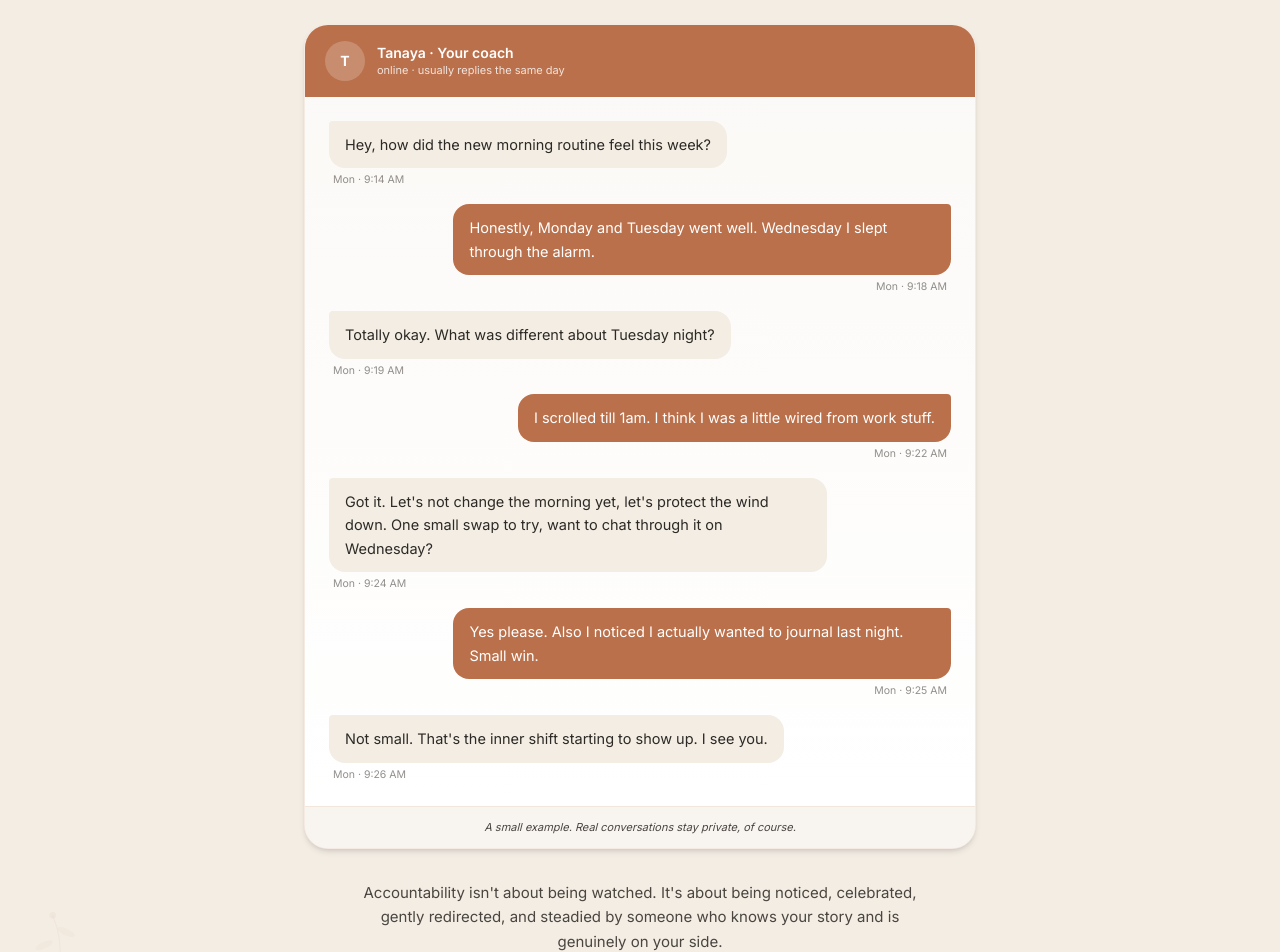
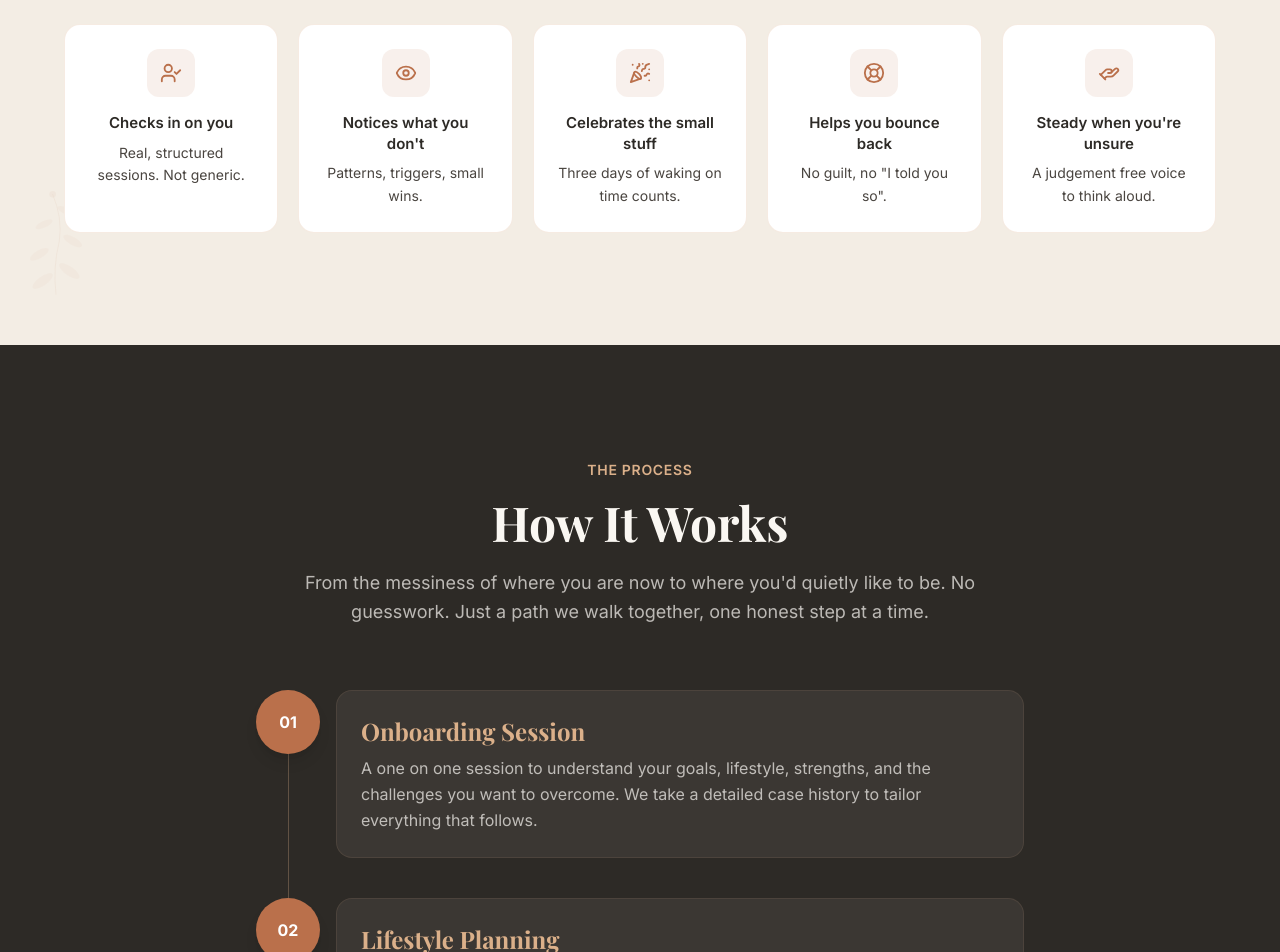
Before and after one commit to tanayapsyche/Saantvanaa, a Next.js app: page / in a window 1280 px wide. Shown: the part 2160-3112 px from the top of the page. Built offline with nearby package versions, Linux system fonts and the light colour scheme; a web font is replaced by a local one.

Commit message:
Revert: restore homepage Process + compact Accountability; remove emotional wellness essay; remove brain comparison pending redesign

```diff
--- a/src/app/adhd/ADHDContent.tsx
+++ b/src/app/adhd/ADHDContent.tsx
@@ -11,7 +11,6 @@ import {
 } from "lucide-react";
 import { ADHDQuiz } from "@/components/adhd/ADHDQuiz";
 import { ADHDBrainDiagram } from "@/components/adhd/ADHDBrainDiagram";
-import { BrainComparison } from "@/components/adhd/BrainComparison";
 
 // "What you might call it / What it actually is" — real adult ADHD experiences
 // that most people quietly chalk up to personal failings.
@@ -254,25 +253,13 @@ export function ADHDContent() {
         </div>
       </section>
 
-      {/* Brain Comparison */}
+      {/* Interactive Brain Diagram */}
       <section className="py-20 lg:py-28 bg-white">
         <div className="max-w-7xl mx-auto px-4 sm:px-6 lg:px-8">
           <SectionHeading
             label="Through the Lens of Science"
-            title="Two Brains, Side by Side."
-            subtitle="A neurotypical brain and an ADHD brain are doing genuinely different things on the inside. Here's what changes, and why so much of your daily experience makes more sense once you see it."
-          />
-          <BrainComparison />
-        </div>
-      </section>
-
-      {/* Interactive Brain Diagram */}
-      <section className="py-20 lg:py-28 bg-warm-bg">
-        <div className="max-w-7xl mx-auto px-4 sm:px-6 lg:px-8">
-          <SectionHeading
-            label="Go Deeper"
             title="Your ADHD Brain, Explored"
-            subtitle="Click any region below to read what leading neuroscientists have found."
+            subtitle="Click any region to discover what leading neuroscientists have found."
           />
           <ADHDBrainDiagram />
         </div>
--- a/src/app/page.tsx
+++ b/src/app/page.tsx
@@ -1,6 +1,7 @@
 import { Hero } from "@/components/home/Hero";
 import { WhatIsLifestyleManagement } from "@/components/home/WhatIsLifestyleManagement";
 import { Accountability } from "@/components/home/Accountability";
+import { ProcessTimeline } from "@/components/home/ProcessTimeline";
 import { IsThisForYou } from "@/components/home/IsThisForYou";
 import { Testimonials } from "@/components/home/Testimonials";
 import { FAQ } from "@/components/home/FAQ";
@@ -13,6 +14,7 @@ export default function Home() {
       <Hero />
       <WhatIsLifestyleManagement />
       <Accountability />
+      <ProcessTimeline />
       <IsThisForYou />
       <Testimonials />
       <FAQ />
--- a/src/app/services/ServicesContent.tsx
+++ b/src/app/services/ServicesContent.tsx
@@ -191,47 +191,6 @@ export function ServicesContent() {
         </div>
       </section>
 
-      {/* A note on Emotional Wellness */}
-      <section className="py-20 lg:py-24 bg-white relative overflow-hidden">
-        <Sprig className="absolute top-10 right-8 w-20 h-32 text-accent opacity-20 hidden lg:block" />
-        <FlowerInVase className="absolute bottom-10 left-8 w-20 h-32 text-accent opacity-20 hidden lg:block" />
-
-        <div className="relative max-w-3xl mx-auto px-4 sm:px-6 lg:px-8">
-          <div className="text-center mb-8">
-            <span className="inline-block text-sm font-semibold tracking-wider uppercase mb-3 text-accent">
-              A note on emotional wellness
-            </span>
-            <h2 className="font-display text-3xl sm:text-4xl font-bold text-dark leading-tight">
-              Change doesn&apos;t just happen in your calendar. It happens in you.
-            </h2>
-          </div>
-
-          <div className="space-y-5 text-dark-light text-lg leading-relaxed">
-            <p>
-              The plans, the systems, the routines, those are the visible side of change.
-              But underneath all that, there&apos;s a quieter layer that almost no one talks about.
-              The emotional side.
-            </p>
-            <p>
-              When you start building something new, old feelings tend to surface. Guilt for
-              the times you tried before and stopped. Doubt about whether this time will really
-              be any different. Quiet resistance from the parts of you that found comfort in the
-              old patterns. Even unexpected grief for the version of you that you&apos;re slowly
-              leaving behind.
-            </p>
-            <p>
-              The emotional wellness component of Saantwanaa is built for exactly these moments.
-              It&apos;s the steady, unhurried space where we work through whatever shows up while
-              you&apos;re changing, so the change doesn&apos;t quietly get sabotaged by feelings
-              no one made room for.
-            </p>
-            <p className="text-dark font-medium">
-              You don&apos;t have to navigate that part on your own. That&apos;s the whole point.
-            </p>
-          </div>
-        </div>
-      </section>
-
       {/* Pricing */}
       <section className="py-20 lg:py-28 bg-white relative overflow-hidden">
         <SunburstDecoration className="absolute -top-20 -right-20 w-[400px] h-[400px] text-accent opacity-15" />
--- a/src/components/home/Accountability.tsx
+++ b/src/components/home/Accountability.tsx
@@ -2,51 +2,34 @@
 
 import { motion } from "framer-motion";
 import { SectionHeading } from "@/components/ui/SectionHeading";
+import { UserCheck, Eye, PartyPopper, LifeBuoy, HelpingHand } from "lucide-react";
 import { FlowerInVase, Sprig } from "@/components/ui/Decorations";
 
-// A mock conversation showing what accountability actually looks like,
-// rather than describing it in cards.
-type Bubble = {
-  from: "coach" | "you";
-  text: string;
-  time: string;
-};
-
-const conversation: Bubble[] = [
+const aspects = [
   {
-    from: "coach",
-    text: "Hey, how did the new morning routine feel this week?",
-    time: "Mon · 9:14 AM",
+    icon: UserCheck,
+    title: "Checks in on you",
+    line: "Real, structured sessions. Not generic.",
   },
   {
-    from: "you",
-    text: "Honestly, Monday and Tuesday went well. Wednesday I slept through the alarm.",
-    time: "Mon · 9:18 AM",
+    icon: Eye,
+    title: "Notices what you don't",
+    line: "Patterns, triggers, small wins.",
   },
   {
-    from: "coach",
-    text: "Totally okay. What was different about Tuesday night?",
-    time: "Mon · 9:19 AM",
+    icon: PartyPopper,
+    title: "Celebrates the small stuff",
+    line: "Three days of waking on time counts.",
   },
   {
-    from: "you",
-    text: "I scrolled till 1am. I think I was a little wired from work stuff.",
-    time: "Mon · 9:22 AM",
+    icon: LifeBuoy,
+    title: "Helps you bounce back",
+    line: "No guilt, no \"I told you so\".",
   },
   {
-    from: "coach",
-    text: "Got it. Let's not change the morning yet, let's protect the wind down. One small swap to try, want to chat through it on Wednesday?",
-    time: "Mon · 9:24 AM",
-  },
-  {
-    from: "you",
-    text: "Yes please. Also I noticed I actually wanted to journal last night. Small win.",
-    time: "Mon · 9:25 AM",
-  },
-  {
-    from: "coach",
-    text: "Not small. That's the inner shift starting to show up. I see you.",
-    time: "Mon · 9:26 AM",
+    icon: HelpingHand,
+    title: "Steady when you're unsure",
+    line: "A judgement free voice to think aloud.",
   },
 ];
 
@@ -59,88 +42,31 @@ export function Accountability() {
       <div className="relative max-w-7xl mx-auto px-4 sm:px-6 lg:px-8">
         <SectionHeading
           label="Accountability"
-          title="What Does Accountability Actually Look Like?"
-          subtitle="Less of a watchdog, more of a steady voice that knows your story. Here's a glimpse of what a week in your inbox might feel like."
+          title="What Does Accountability Actually Mean?"
+          subtitle="Less of a watchdog, more of a workout partner for your life. Here's what it looks like in practice:"
         />
 
-        <div className="max-w-2xl mx-auto">
-          {/* Chat window */}
+        <div className="max-w-6xl mx-auto">
+          <div className="grid grid-cols-2 sm:grid-cols-3 lg:grid-cols-5 gap-4 sm:gap-5">
+            {aspects.map((item, i) => (
               <motion.div
-            initial={{ opacity: 0, y: 24 }}
+                key={item.title}
+                initial={{ opacity: 0, y: 20 }}
                 whileInView={{ opacity: 1, y: 0 }}
                 viewport={{ once: true }}
-            transition={{ duration: 0.5 }}
-            className="bg-white rounded-3xl border border-secondary/25 shadow-md overflow-hidden"
+                transition={{ duration: 0.4, delay: i * 0.07 }}
+                className="bg-white rounded-2xl p-5 sm:p-6 border border-secondary/25 hover:border-accent/35 transition-all hover:shadow-md flex flex-col items-center text-center h-full"
               >
-            {/* Chat header */}
-            <div className="bg-accent text-white px-5 py-4 flex items-center gap-3">
-              <div className="w-10 h-10 rounded-full bg-white/20 flex items-center justify-center text-sm font-bold">
-                T
+                <div className="w-12 h-12 bg-accent/10 rounded-xl flex items-center justify-center mb-4">
+                  <item.icon size={22} className="text-accent" />
                 </div>
-              <div>
-                <p className="text-sm font-semibold leading-tight">Tanaya · Your coach</p>
-                <p className="text-[11px] text-white/80 leading-tight mt-0.5">
-                  online · usually replies the same day
-                </p>
+                <h3 className="font-semibold text-dark text-[15px] mb-2 leading-snug">
+                  {item.title}
+                </h3>
+                <p className="text-dark-light text-sm leading-relaxed">{item.line}</p>
+              </motion.div>
+            ))}
           </div>
-            </div>
-
-            {/* Messages */}
-            <div className="px-4 sm:px-6 py-6 space-y-4 bg-gradient-to-b from-warm-bg/30 to-white">
-              {conversation.map((bubble, i) => {
-                const isCoach = bubble.from === "coach";
-                return (
-                  <motion.div
-                    key={i}
-                    initial={{ opacity: 0, y: 10 }}
-                    whileInView={{ opacity: 1, y: 0 }}
-                    viewport={{ once: true }}
-                    transition={{ duration: 0.35, delay: i * 0.08 }}
-                    className={`flex ${isCoach ? "justify-start" : "justify-end"}`}
-                  >
-                    <div className={`max-w-[80%] ${isCoach ? "" : "items-end"} flex flex-col`}>
-                      <div
-                        className={`px-4 py-3 rounded-2xl text-[14.5px] leading-relaxed ${
-                          isCoach
-                            ? "bg-warm-bg text-dark rounded-tl-sm"
-                            : "bg-accent text-white rounded-tr-sm"
-                        }`}
-                      >
-                        {bubble.text}
-                      </div>
-                      <p
-                        className={`text-[10.5px] text-dark-light/60 mt-1 ${
-                          isCoach ? "ml-1" : "mr-1"
-                        }`}
-                      >
-                        {bubble.time}
-                      </p>
-                    </div>
-                  </motion.div>
-                );
-              })}
-            </div>
-
-            {/* Footer note */}
-            <div className="px-5 py-3 bg-warm-bg/60 border-t border-secondary/20 text-center">
-              <p className="text-[11px] text-dark-light italic">
-                A small example. Real conversations stay private, of course.
-              </p>
-            </div>
-          </motion.div>
-
-          {/* Tagline below */}
-          <motion.p
-            initial={{ opacity: 0 }}
-            whileInView={{ opacity: 1 }}
-            viewport={{ once: true }}
-            transition={{ delay: 0.4 }}
-            className="text-center mt-8 text-dark-light text-[15px] leading-relaxed max-w-xl mx-auto"
-          >
-            Accountability isn&apos;t about being watched. It&apos;s about being noticed,
-            celebrated, gently redirected, and steadied by someone who knows your story
-            and is genuinely on your side.
-          </motion.p>
         </div>
       </div>
     </section>
```
Lines whose indentation alone changed are shown as unchanged.
